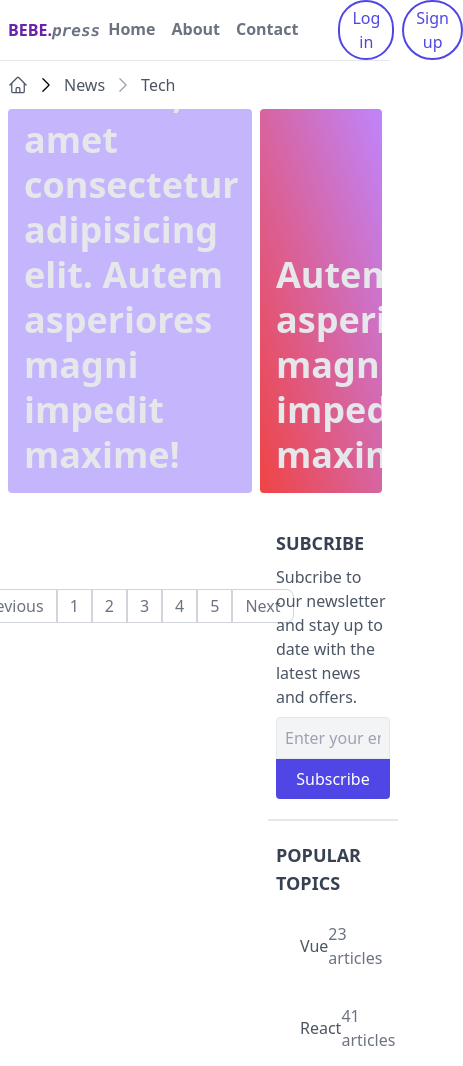
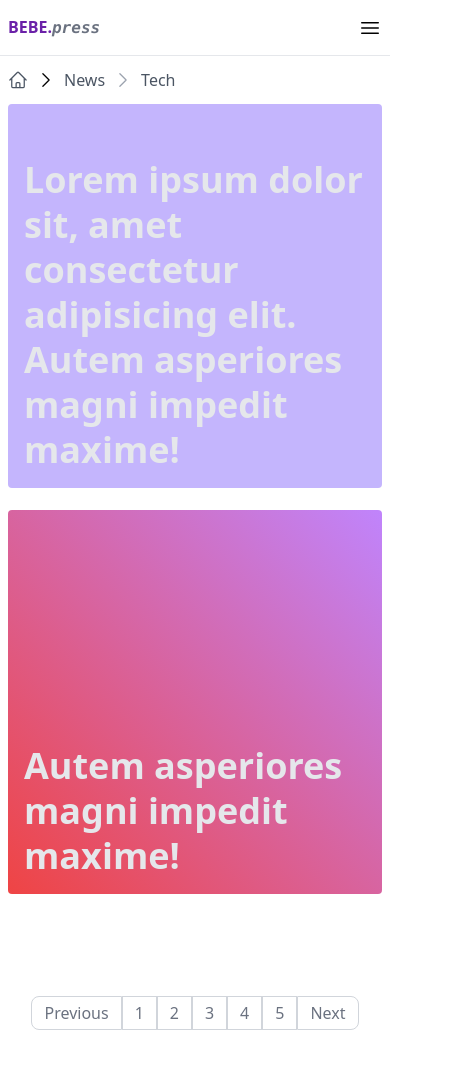
Before and after one commit to dmytrotsymbal/tailwind-news, a website: page index.html in a window 390 px wide. Shown: the top 1066 px of the page, 463 px wide, since content can reach past the window. Drawn offline with Linux system fonts and the light colour scheme; no server answers.

Commit message:
adaptive

```diff
--- a/index.html
+++ b/index.html
@@ -10,13 +10,13 @@
   <body>
     <div class="max-w-screen-xl mx-auto">
       <!-- header -->
-      <header class="px-2 border-b flex justify-between items-center">
+      <header class="px-2 border-b flex justify-between items-center h-14">
         <a class="uppercase font-bold text-purple-800" href="#"
           >bebe.<span class="text-gray-500 font-mono italic lowercase"
             >press</span
           ></a
         >
-        <nav class="flex items-center">
+        <nav class="hidden md:flex items-center">
           <ul class="text-gray-500 font-semibold flex flex-row mr-6">
             <li>
               <a class="header_link" href="#">Home</a>
@@ -38,6 +38,22 @@
             </li>
           </ul>
         </nav>
+        <button class="inline-block md:hidden">
+          <svg
+            xmlns="http://www.w3.org/2000/svg"
+            fill="none"
+            viewBox="0 0 24 24"
+            stroke-width="1.5"
+            stroke="currentColor"
+            class="w-6 h-6"
+          >
+            <path
+              stroke-linecap="round"
+              stroke-linejoin="round"
+              d="M3.75 6.75h16.5M3.75 12h16.5m-16.5 5.25h16.5"
+            />
+          </svg>
+        </button>
       </header>
 
       <main>
@@ -98,9 +114,9 @@
         </div>
 
         <!-- banners -->
-        <section class="px-2 mt-3 flex space-x-2">
+        <section class="px-2 mt-3 lg:flex lg:space-x-2">
           <a
-            class="bg-violet-300 h-96 mb-4 relative rounded inline-block overflow-hidden w-2/3"
+            class="bg-violet-300 h-96 mb-4 relative rounded inline-block overflow-hidden w-full lg:w-2/3"
             href="#"
           >
             <div class="p-4 absolute bottom-0 left-0 z-10">
@@ -112,7 +128,7 @@
           </a>
 
           <a
-            class="bg-gradient-to-tr from-red-500 to-purple-400 h-96 mb-4 relative rounded inline-block overflow-hidden w-1/3"
+            class="bg-gradient-to-tr from-red-500 to-purple-400 h-96 mb-4 relative rounded inline-block overflow-hidden w-full lg:w-1/3"
             href="#"
           >
             <div class="p-4 absolute bottom-0 left-0 z-10">
@@ -123,9 +139,9 @@
           </a>
         </section>
 
-        <section class="flex space-x-2">
+        <section class="lg:flex lg:space-x-2">
           <!-- news list and pagination -->
-          <div class="w-2/3">
+          <div class="w-full lg:w-2/3">
             <!-- news fetching -->
             <div id="newsSection" class="px-2 mx-2 capitalize"></div>
 
@@ -158,9 +174,11 @@
               </ul>
             </div>
           </div>
-          <div class="w-1/3">
+          <div class="w-full lg:w-1/3">
+            <!-- adaptive -->
+            <div class="lg:block md:flex">
               <!-- subcribe -->
-            <div class="my-5 px-2">
+              <div class="my-5 px-2 lg:w-full md:w-1/2">
                 <h5 class="font-bold uppercase text-lg text-gray-700 mb-2">
                   Subcribe
                 </h5>
@@ -184,10 +202,10 @@
               </div>
 
               <!-- divider -->
-            <div class="border px-8"></div>
+              <div class="border px-8 md:border-transparent"></div>
 
               <!-- topics -->
-            <div class="my-5 px-2">
+              <div class="my-5 px-2 lg:w-full md:w-1/2">
                 <h5 class="font-bold uppercase text-lg text-gray-700 mb-2">
                   Popular topics
                 </h5>
@@ -242,6 +260,7 @@
                 </ul>
               </div>
             </div>
+          </div>
         </section>
 
         <!-- divider -->
@@ -250,8 +269,8 @@
 
       <!-- footer -->
       <footer class="border-t mt-10 py-10 px-2">
-        <div class="flex">
-          <div class="mb-5 w-2/5">
+        <div class="md:flex">
+          <div class="w-full mb-5 md:w-2/5">
             <h6 class="text-gray-607 mb-3">Company</h6>
             <ul>
               <li>
@@ -263,7 +282,7 @@
             </ul>
           </div>
 
-          <div class="w-2/5">
+          <div class="w-full mb-5 md:w-2/5">
             <h6 class="text-gray-607 mb-3">Content</h6>
             <ul>
               <li>
@@ -279,7 +298,7 @@
             </ul>
           </div>
 
-          <div class="w-1/5">
+          <div class="w-full md:w-1/5">
             <h6 class="text-gray-607 mb-3">Contact US</h6>
             <ul class="w-16 flex flex-row">
               <li class="w-1/3">
```
Also changed, not shown: public/images/img-1.jpg (added), public/images/img-2.jpg (added), public/images/img-3.jpg (added), public/styles.css. Lines whose indentation alone changed are shown as unchanged.
